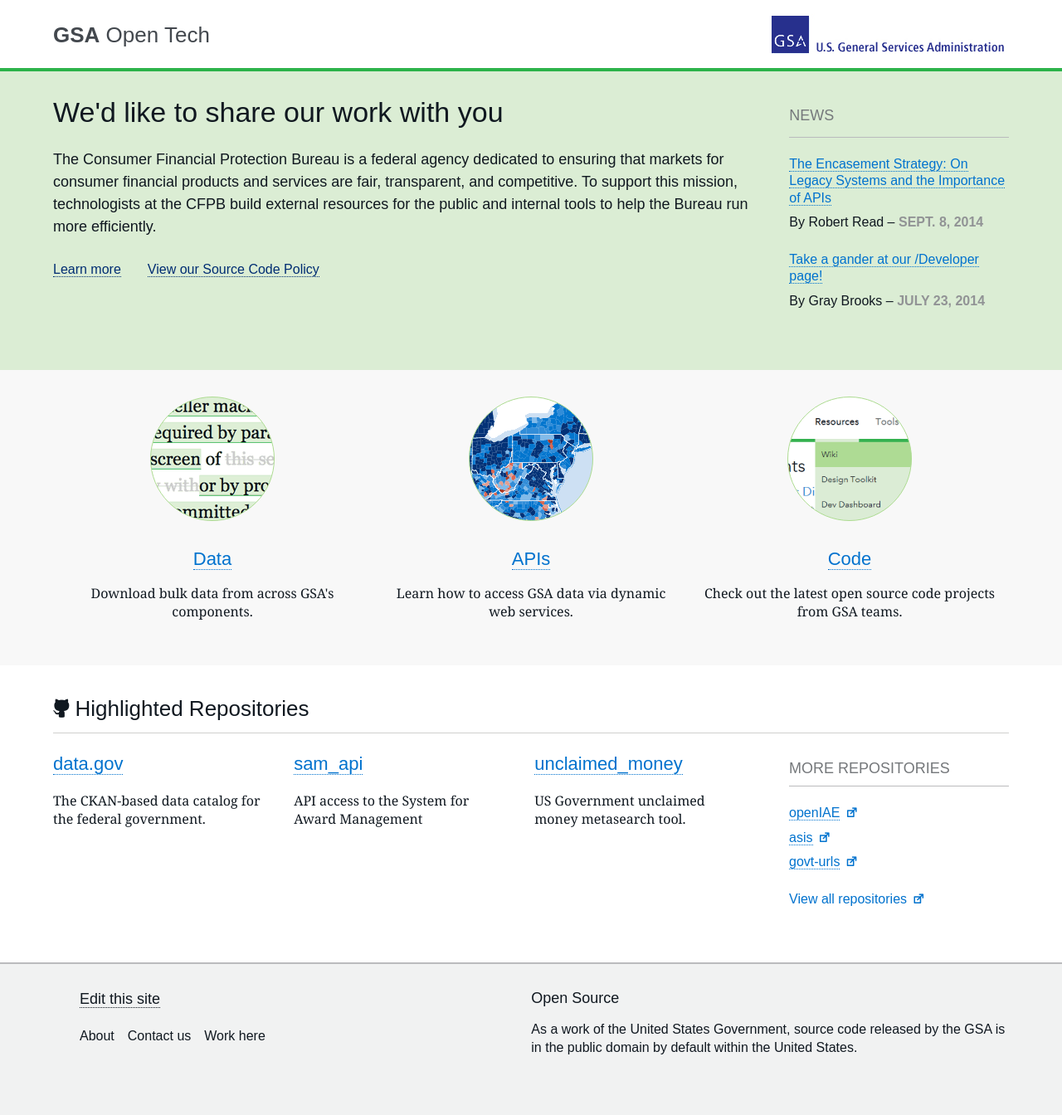
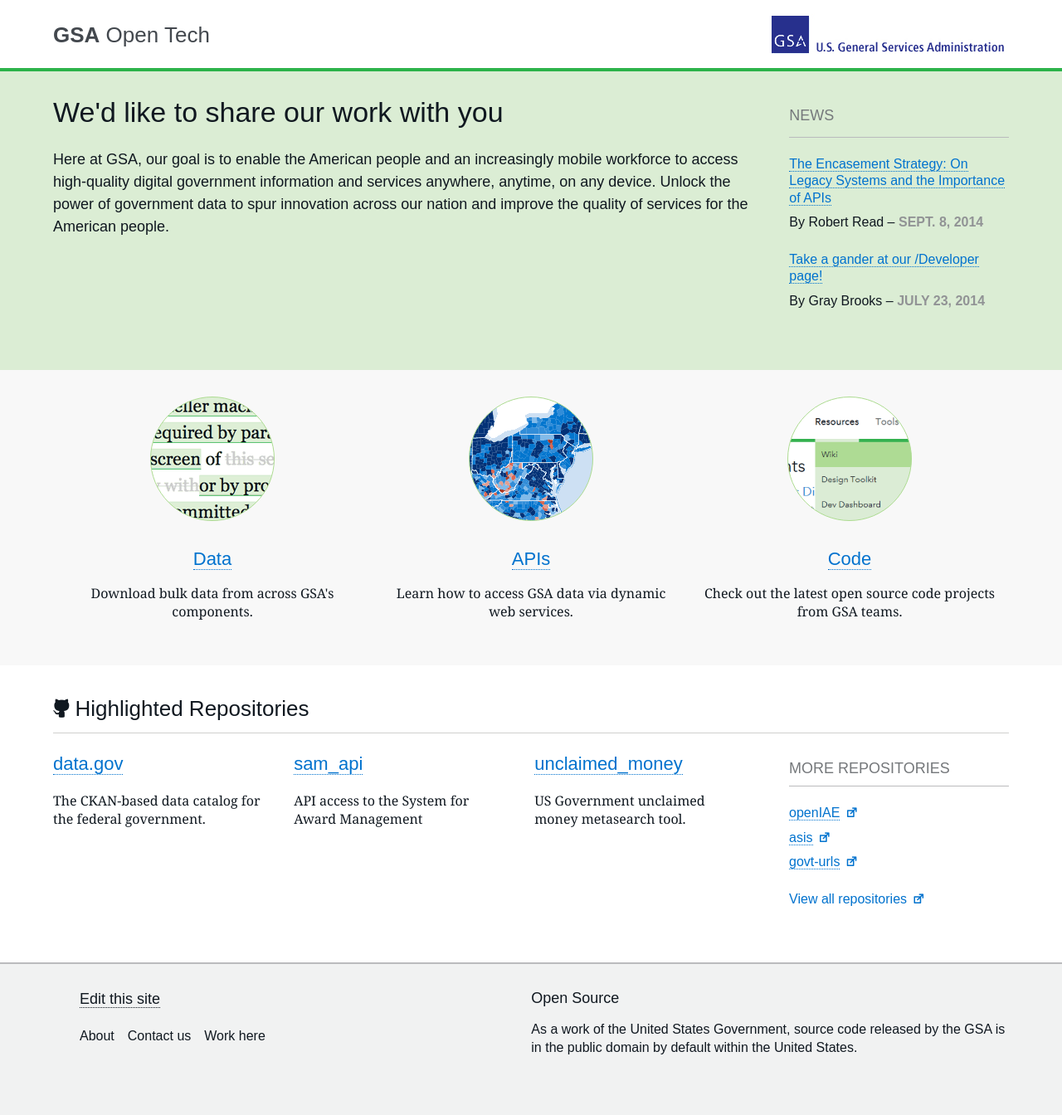
Before and after one commit to GSA/open.gsa.gov, a Jekyll site: the page built from index.html, in a window 1280 px wide. Shown: the whole page at 83% size. Built offline with Jekyll 4.4.1, drawn with Linux system fonts in a browser that asks for light colours; nearby versions of some CDN libraries; some web fonts are replaced.

Commit message:
cleaning up intro para

```diff
--- a/index.html
+++ b/index.html
@@ -7,12 +7,9 @@
                 <div class="wrap">
                     <section class="intro">
                         <h1>We'd like to share our work with you</h1>
-                        <p>The Consumer Financial Protection Bureau is a federal agency dedicated to ensuring that
-                            markets for consumer financial products and services are fair, transparent, and
-                            competitive. To support this mission, technologists at the CFPB build external
-                            resources for the public and internal tools to help the Bureau run more efficiently.
+                        <p>Here at GSA, our goal is to enable the American people and an increasingly mobile workforce to access high-quality digital government information and services anywhere, anytime, on any device. Unlock the power of government data to spur innovation across our nation and improve the quality of services for the American people.
                         </p>
-                        <ul class="learn-more">
+<!--                        <ul class="learn-more">
                             <li class="learn-more_item">
                                 <a class="call-to-action" href="articles/introducing-cfpb-open-tech/">
                                     Learn more
@@ -24,7 +21,7 @@
                                     View our Source Code Policy
                                 </a>
                             </li>
-                        </ul>
+                        </ul>-->
                     </section>
 
 
```
